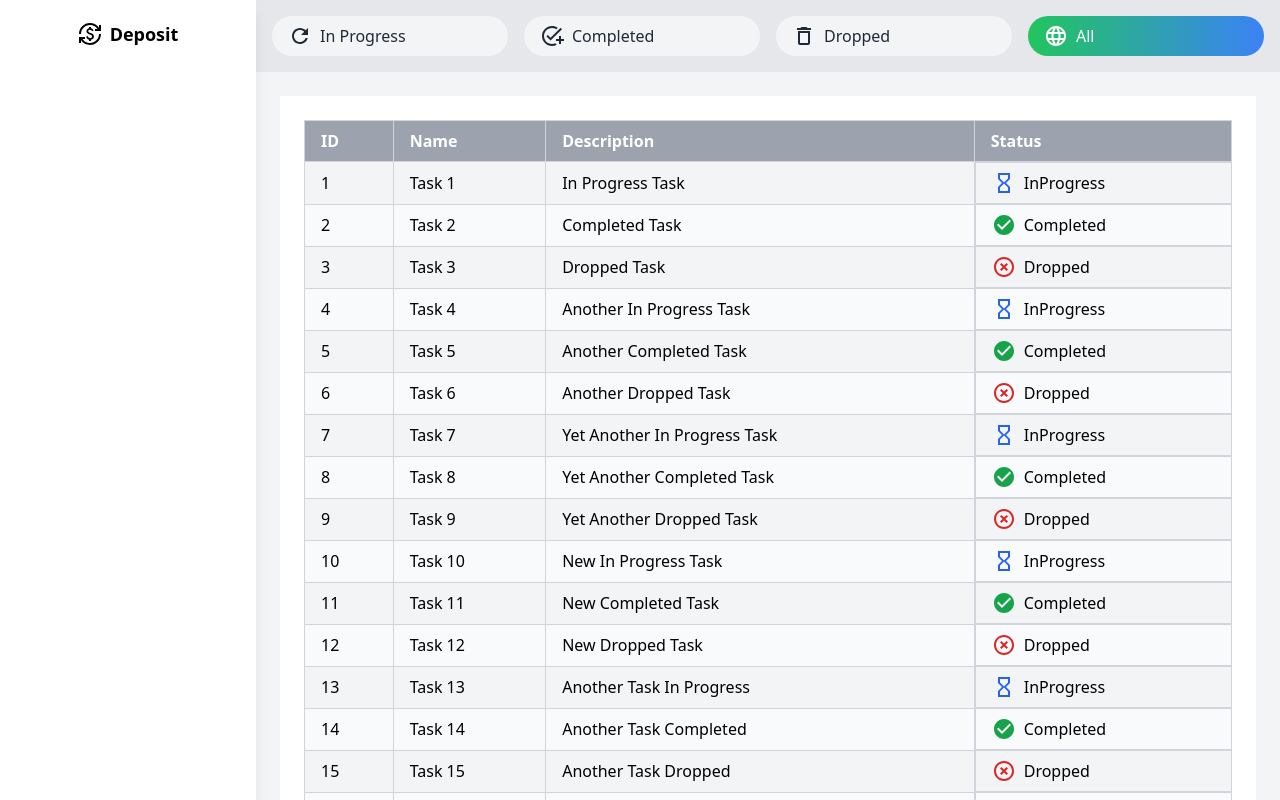
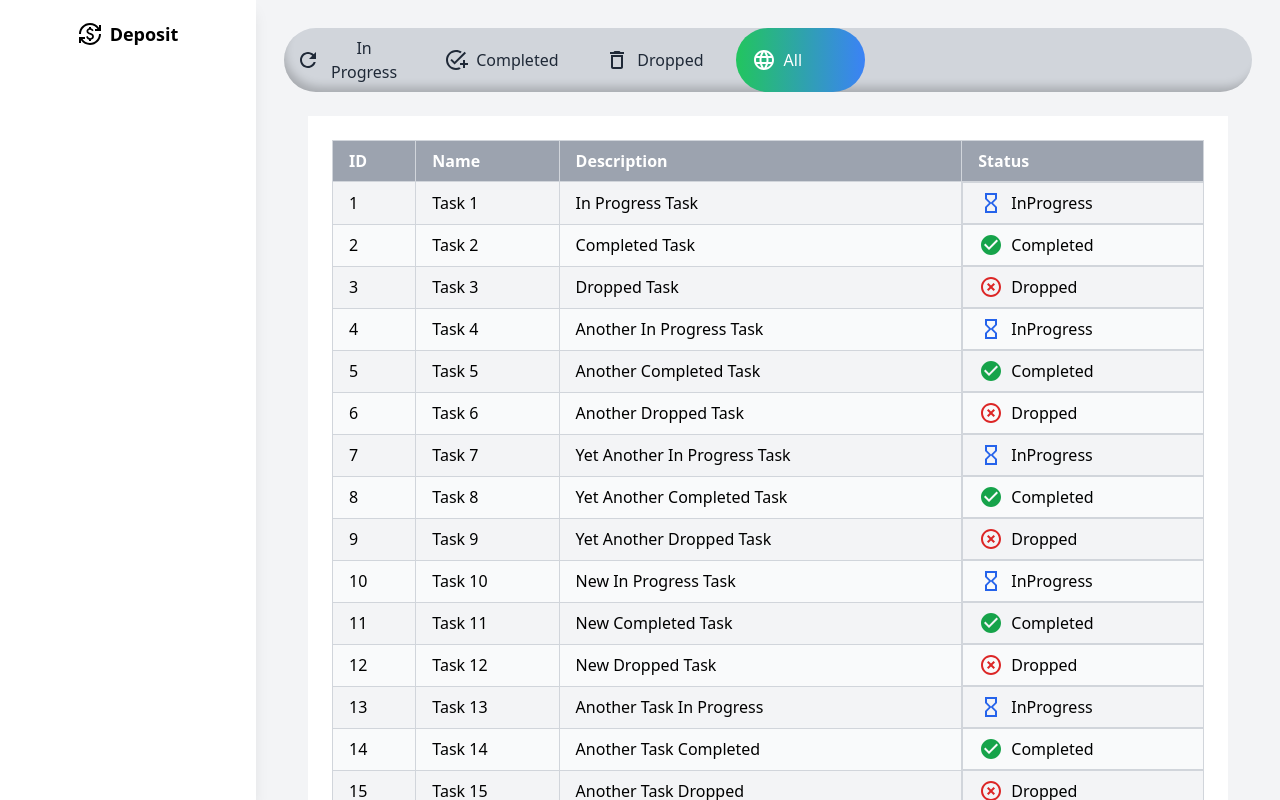
Before and after one commit to aryan11814/deposit, a React (Create React App) app: page / in a window 1280 px wide. Shown: the top 800 px of the page. Built offline with nearby package versions, Linux system fonts and the light colour scheme.

Commit message:
first commit

```diff
--- a/src/components/deposit.js
+++ b/src/components/deposit.js
@@ -30,13 +30,17 @@ const Deposit = () => {
   </h2>
 </Side>
 
-      <div className="flex-1 ml-64 bg-gray-100">
-  <header className="bg-gray-200 text-gray-800 p-4 flex gap-4 justify-around">
+<div className="flex-1 p-7 ml-64 bg-gray-100 ">
+<header
+  className="bg-gray-300 text-gray-800 p-0 m-0 flex rounded-l-full rounded-r-full"
+  style={{ boxShadow: 'inset 5px -10px 10px -5px rgba(0, 0, 0, 0.2)' }}
+>
+    <div className="w-3/5 flex gap-4 justify-around">
       <button
-  className={`w-1/4 px-4 py-2 rounded-l-full rounded-r-full flex items-center gap-2 ${
+        className={`w-1/4 py-2 px-3 rounded-l-full rounded-r-full flex items-center gap-2 ${
           activeTab === "inProgress"
             ? "bg-gradient-to-r from-green-500 to-blue-500 text-white"
-      : "bg-gray-100 text-gray-800"
+            : "bg-transparent text-gray-800"
         }`}
         onClick={() => setActiveTab("inProgress")}
       >
@@ -48,36 +52,38 @@ const Deposit = () => {
         className={`w-1/4 px-4 py-2 rounded-l-full rounded-r-full flex items-center gap-2 ${
           activeTab === "completed"
             ? "bg-gradient-to-r from-green-500 to-blue-500 text-white"
-          : "bg-gray-100 text-gray-800"
+            : "bg-transparent text-gray-800"
         }`}
         onClick={() => setActiveTab("completed")}
       >
         <AddTaskIcon />
         <span>Completed</span>
       </button>
+
       <button
         className={`w-1/4 px-4 py-2 rounded-l-full rounded-r-full flex items-center gap-2 ${
           activeTab === "dropped"
             ? "bg-gradient-to-r from-green-500 to-blue-500 text-white"
-          : "bg-gray-100 text-gray-800"
+            : "bg-transparent text-gray-800"
         }`}
         onClick={() => setActiveTab("dropped")}
       >
         <DeleteOutlineIcon />
         <span>Dropped</span>
       </button>
+
       <button
         className={`w-1/4 px-4 py-2 rounded-l-full rounded-r-full flex items-center gap-2 ${
           activeTab === "all"
             ? "bg-gradient-to-r from-green-500 to-blue-500 text-white"
-      : "bg-gray-100 text-gray-800"
+            : "bg-transparent text-gray-800"
         }`}
         onClick={() => setActiveTab("all")}
       >
         <LanguageIcon />
         <span>All</span>
       </button>
-
+    </div>
   </header>
 
   <main className="flex-1 p-6">
```
Also changed, not shown: src/components/deposit.css (deleted, +0 -37 lines). Lines whose indentation alone changed are shown as unchanged.
